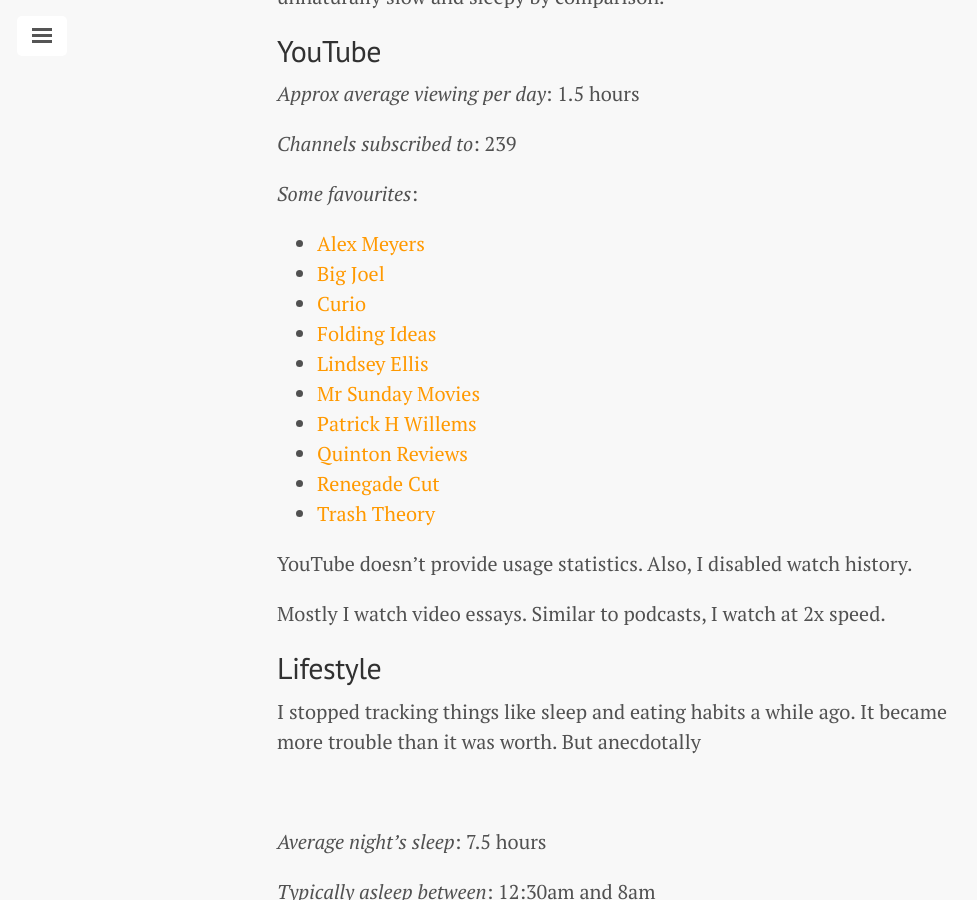
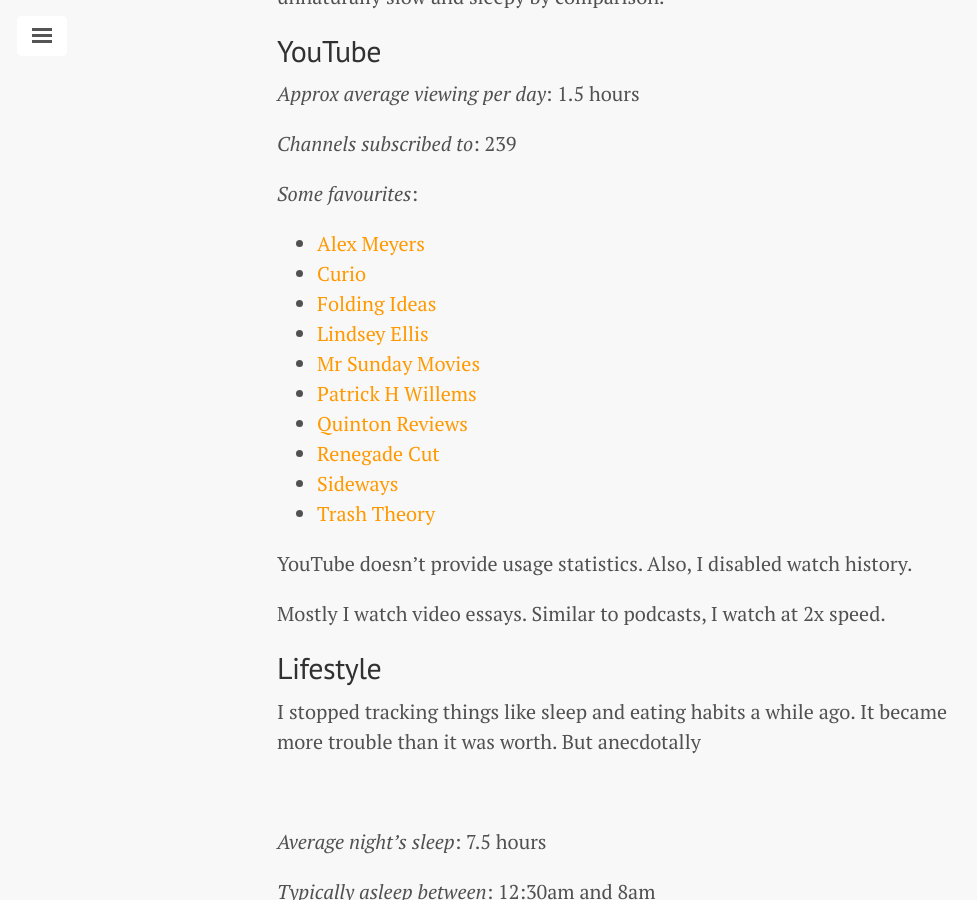
Before and after one commit to oatzy/oatzy.github.io, a Jekyll site: the page built from _posts/2020-12-31-life-by-numbers-10-years-later.md, in a window 1280 px wide and 900 px high, scrolled down 6070 px. Shown: the whole window, without its empty margins (3-980 px from the left). Built offline with Jekyll 4.4.1, drawn with Linux system fonts in a browser that asks for light colours.

Commit message:
update: different favourite youtube channel

```diff
--- a/_posts/2020-12-31-life-by-numbers-10-years-later.md
+++ b/_posts/2020-12-31-life-by-numbers-10-years-later.md
@@ -203,7 +203,6 @@ I listen to podcasts while I work. I listen at 2.5x speed, which may seem like i
 
 *Some favourites*:
 - [Alex Meyers](https://www.youtube.com/channel/UCY6Ij8zOds0WJEeqCLOnqOQ)
-- [Big Joel](https://www.youtube.com/channel/UCaN8DZdc8EHo5y1LsQWMiig)
 - [Curio](https://www.youtube.com/channel/UCJmlCcnfMlyPA2oSbb072QA)
 - [Folding Ideas](https://www.youtube.com/channel/UCyNtlmLB73-7gtlBz00XOQQ)
 - [Lindsey Ellis](https://www.youtube.com/user/chezapoctube)
@@ -211,6 +210,7 @@ I listen to podcasts while I work. I listen at 2.5x speed, which may seem like i
 - [Patrick H Willems](https://www.youtube.com/user/patrickhwillems)
 - [Quinton Reviews](https://www.youtube.com/channel/UCM0V8r4kuIWIl6Sy-NHj2lg)
 - [Renegade Cut](https://www.youtube.com/channel/UC9infsKo33_2LUoiqXGgQWg)
+- [Sideways](https://www.youtube.com/channel/UCi7l9chXMljpUft67vw78qw)
 - [Trash Theory](https://www.youtube.com/channel/UCxHcoI9ndIdAihEB7ODTOfQ)
 
 YouTube doesn't provide usage statistics. Also, I disabled watch history.
```
Also changed, not shown: other parts of _posts/2020-12-31-life-by-numbers-10-years-later.md (+1 -1 lines).
